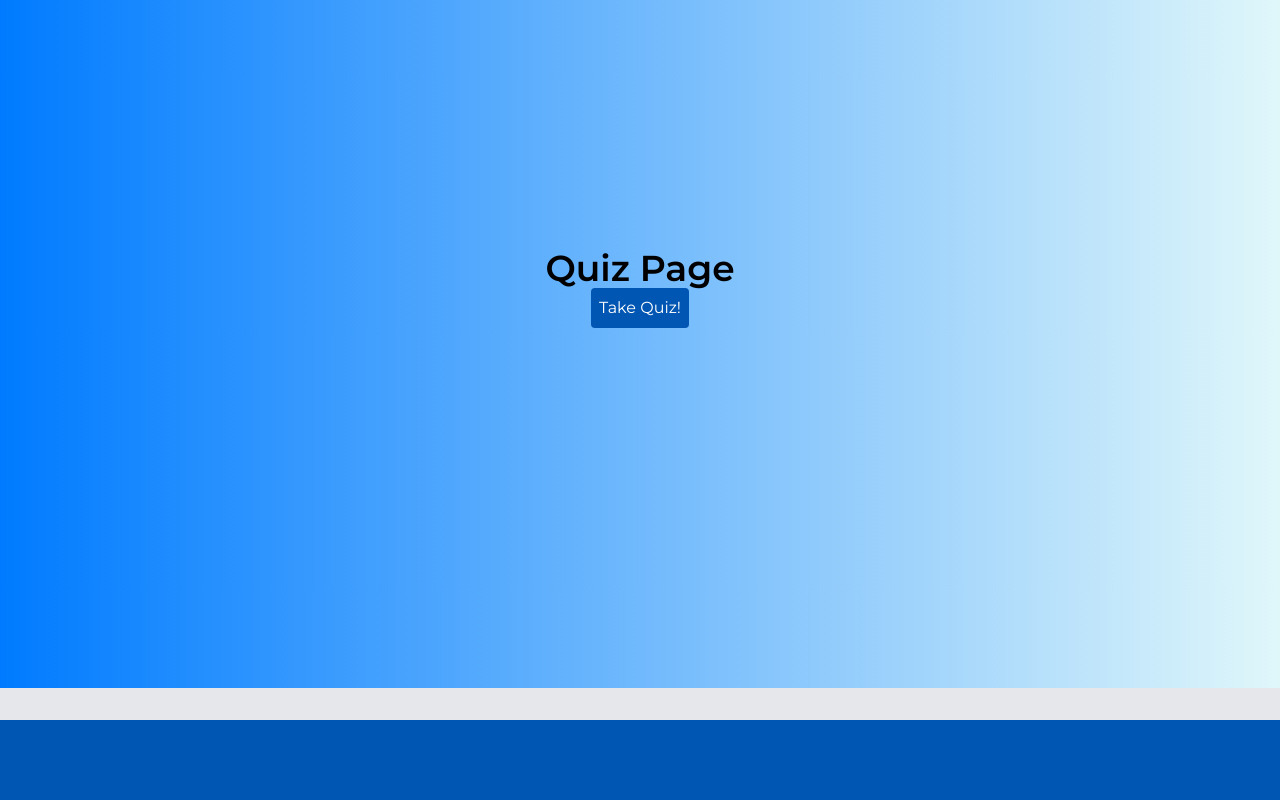
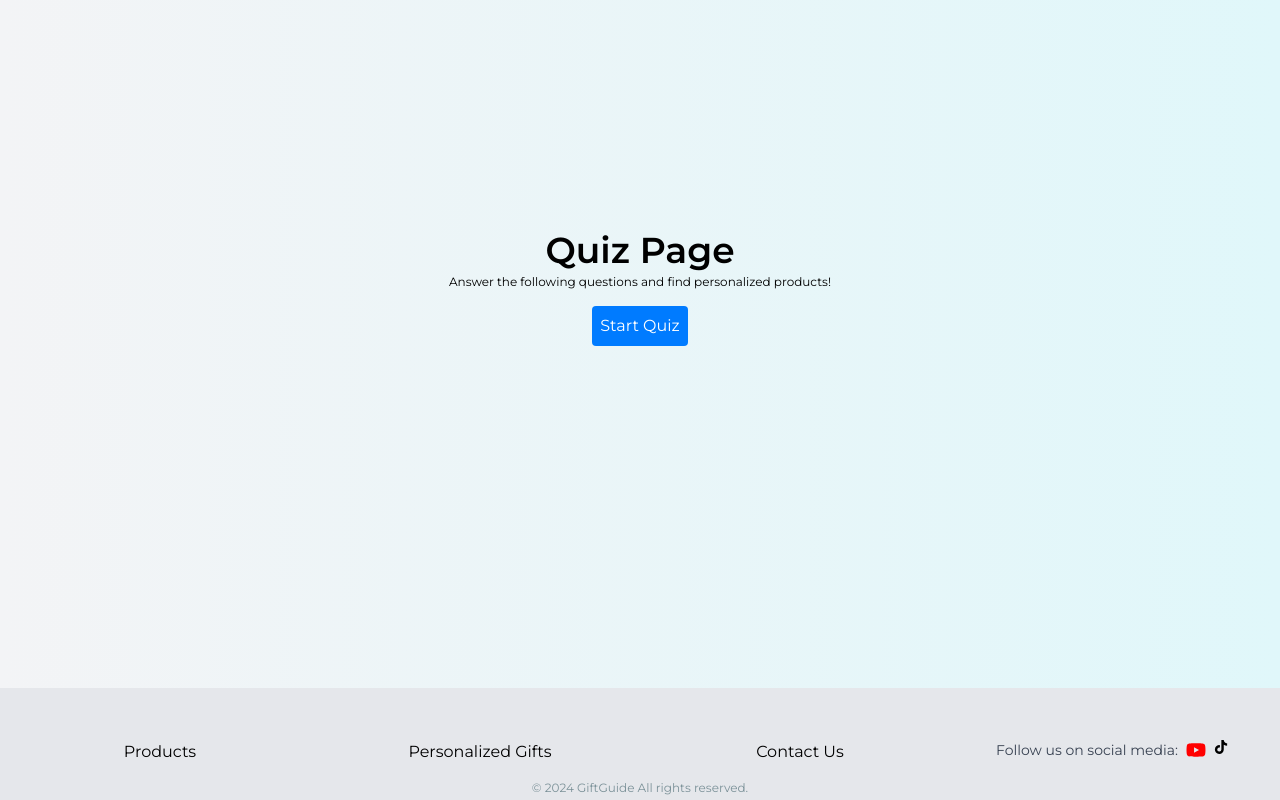
Before and after one commit to edm1001/gift-guru, a React (Vite) app in the folder frontend/: page /quiz in a window 1280 px wide. Shown: the part 176-976 px from the top of the page. Before the commit the page ends 896 px from the top, so only its background shows below. Built offline with nearby package versions, Linux system fonts and the light colour scheme.

Commit message:
init footer

```diff
--- a/frontend/src/App.jsx
+++ b/frontend/src/App.jsx
@@ -7,6 +7,7 @@ import BlogPage from './pages/BlogPage.jsx';
 import LinksPage from './pages/LinksPage.jsx';
 import ProductPage from './pages/ProductPage.jsx';
 import ContactPage from './pages/ContactPage.jsx';
+import Footer from './components/Footer.jsx';
 
 const App = () => {
   return (
@@ -21,6 +22,7 @@ const App = () => {
         <Route path="/links" element={<LinksPage />}/>
         <Route path="/contact" element={<ContactPage />}/>
       </Routes>
+      <Footer/>
     </>
   );
 };
--- /dev/null
+++ b/frontend/src/components/Footer.jsx
@@ -0,0 +1,21 @@
+import { FaYoutube, FaTiktok } from "react-icons/fa";
+const Footer = () => {
+  return (
+    <div className="bg-gray-200 p-1 text-center">
+      {/* create two columns that lead to other pages */}
+      <div className="grid grid-cols-1 sm:grid-cols-2 md:grid-cols-4 gap-2">
+        <div className="col-span-1 bg-gray-200 p-4">Products</div>
+        <div className="col-span-1 bg-gray-200 p-4">Personalized Gifts</div>
+        <div className="col-span-1 bg-gray-200 p-4">Contact Us</div>
+        <div className="col-span-1 bg-gray-200 p-4 flex space-x-2 justify-end mr-8">
+          <p className="text-gray-700 text-sm">Follow us on social media:</p>
+          <FaYoutube size={20} color="red" className="hover:scale-125" />
+          <FaTiktok size={14} className="hover:scale-125" />
+        </div>
+      </div>
+      <p className="text-xs text-grey">&copy; 2024 GiftGuide All rights reserved.</p>
+    </div>
+  );
+};
+
+export default Footer;
--- a/frontend/src/components/Navbar.jsx
+++ b/frontend/src/components/Navbar.jsx
@@ -30,7 +30,7 @@ function Navbar() {
         {/* desktop nav */}
         <nav className="hidden sm:flex space-x-4 text-sm text-darkblue">
           <Link
-            className="font-bold py-2 px-4 hover:opacity-50 focus:text-blue focus:border focus:ring-lightblue"
+            className="font-bold py-2 px-4 hover:opacity-50 focus:text-grey focus:underline"
             to="/shop"
           >
             Gifts
@@ -43,23 +43,24 @@ function Navbar() {
             Trending
           </Link> */}
           <Link
-            className="font-bold py-2 px-4 hover:opacity-50 focus:text-blue focus:border focus:ring-lightblue"
+            className="font-bold py-2 px-4 hover:opacity-50 focus:text-grey focus:underline"
             to="/links"
           >
             Quicklinks
           </Link>
           <Link
-            className="font-bold py-2 px-4 hover:opacity-50 focus:text-blue focus:border focus:ring-lightblue"
+            className="font-bold py-2 px-4 hover:opacity-50 focus:text-grey focus:underline"
             to="/quiz"
           >
             Discover
           </Link>
           <Link
-          className="font-bold py-2 px-4 hover:opacity-50 focus:text-blue focus:border focus:ring-lightblue"
+          className="font-bold py-2 px-4 hover:opacity-50 focus:text-grey focus:underline"
           to="/contact"
          >Contact Us</Link>
         </nav>
       </div>
+
       {isOpen && (
         // mobile nav
         <nav className="sm:hidden pb-4 shadow-sm text-center text-darkblue bg-gray-100 opacity-90 rounded-b-md text-sm">
--- a/frontend/src/pages/QuizPage.jsx
+++ b/frontend/src/pages/QuizPage.jsx
@@ -40,8 +40,9 @@ const QuizPage = () => {
 
   return (
     <section className="bg-gray-200 min-h-screen pt-16 pb-8 text-center">
-      <div className="bg-gradient-to-r from-blue to-lightblue h-screen flex flex-col justify-center items-center">
+      <div className="bg-gradient-to-r from-gray-100 to-lightblue h-screen flex flex-col justify-center items-center">
         <h2 className="text-center text-black text-4xl font-semibold">Quiz Page</h2>
+        <p className='mt-1 text-xs'>Answer the following questions and find personalized products!</p>
         {quizStarted ? (
           currentQuestion < questions.length ? (
             <div>
@@ -72,7 +73,7 @@ const QuizPage = () => {
             </div>
           )
         ) : (
-          <button onClick={() => setQuizStarted(true)} className="bg-darkblue text-white p-2 rounded">Take Quiz!</button>
+          <button onClick={() => setQuizStarted(true)} className="bg-blue text-white p-2 rounded mt-4 hover:opacity-70">Start Quiz</button>
         )}
       </div>
     </section>
--- a/frontend/src/pages/ShopPage.jsx
+++ b/frontend/src/pages/ShopPage.jsx
@@ -71,7 +71,7 @@ const ShopPage = () => {
       >
         <div className="absolute inset-0 bg-black opacity-30"></div>
         <div className="relative z-10 flex items-center justify-center h-full ">
-          <h2 className="text-lightblue text-2xl md:text-4xl font-bold text-center">
+          <h2 className="text-white text-2xl md:text-4xl font-bold text-center">
             Find a Gift for Every Occasion!
           </h2>
         </div>
```
Also changed, not shown: frontend/src/components/FilterCard.jsx (renamed from frontend/src/components/FilterResults.jsx).
